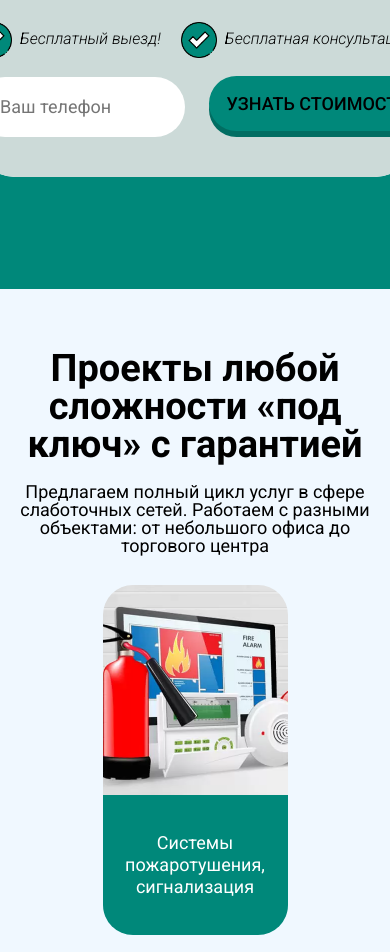
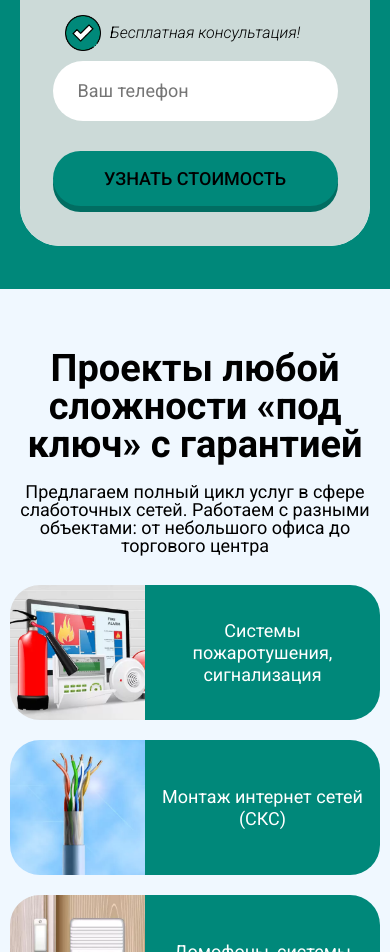
Before and after one commit to hkiper/frontier, a website: page #src/index.html in a window 390 px wide. Shown: the part 360-1312 px from the top of the page. Drawn offline with nearby package versions, Linux system fonts and the light colour scheme; files that its build step writes are made by us from their sources; files whose address does not match are found by name.

Commit message:
Services 95%

```diff
--- a/#src/index.html
+++ b/#src/index.html
@@ -23,11 +23,10 @@
 								<div class="feedback-form__item-text">Бесплатная консультация!</div>
 							</div>
 							<div class="feedback-form__callback">
-								<form action="">
+								<form action="" class="feedback-form__items">
 									<span class="feedback-form__tell"><input type="tel" class="feedback-form__tell1" name="utel"
 											value size="10" placeholder="Ваш телефон"></span>
-									<span class="feedback-form__btn"><button type="submit" class="feedback-form__btn1">Узнать
-											стоимость</button></span>
+									<span class="feedback-form__btn"><button type="submit" class="feedback-form__btn1">Узнать стоимость</button></span>
 								</form>
 							</div>
 						</div>
--- a/#src/scss/style.scss
+++ b/#src/scss/style.scss
@@ -144,15 +144,23 @@ body {
 
 	&__form {
 		width: 600px;
+
 		border-radius: 40px;
 		background-color: $mainColor2;
+		display: flex;
+		flex-direction: column;
+		justify-content: center;
+		@media (max-width: 600px) {
+			width: 350px;
+		}
 	}
 
 	// .feedback-form__top
 
 	&__top {
-		margin: auto;
-		max-width: 440px;
+		display: flex;
+		justify-content: center;
+		flex-direction: column;
 	}
 
 	// .feedback-form__title
@@ -169,6 +177,9 @@ body {
 	&__text {
 		text-align: center;
 		margin-bottom: 30px;
+		@media (max-width: 600px) {
+			display: none;
+		}
 	}
 
 	// .feedback-form__bottom
@@ -178,26 +189,39 @@ body {
 		padding: 40px 0px;
 		border-bottom-right-radius: 40px;
 		border-bottom-left-radius: 40px;
+		display: flex;
+		flex-direction: column;
+		justify-content: center;
 	}
 	// .feedback-form__item
 
 	&__item {
-		max-width: 440px;
 		display: flex;
-		justify-content: space-between;
-		margin: auto;
+		/* position: relative; */
+		justify-content: center;
+		@media (max-width: 600px) {
+			flex-direction: column;
+		}
 	}
 
 	// .feedback-form__item-text
 
 	&__item-text {
+		position: relative;
 		font-style: italic;
 		font-size: 16px;
 		font-weight: 300;
-		position: relative;
 		margin: 0px 0px 30px 20px;
 		&:first-child {
-			margin: 0px 30px 0px 45px;
+			margin: 0px 50px 0px 45px;
+		}
+		@media (max-width: 600px) {
+			padding-left: 70px;
+
+			margin: 0px 0px 20px 20px;
+			&:first-child {
+				margin: 20px 50px 35px 20px;
+			}
 		}
 
 		&::before {
@@ -205,6 +229,10 @@ body {
 			position: absolute;
 			top: -9px;
 			left: -44px;
+			@media (max-width: 600px) {
+				top: -10px;
+				left: 25px;
+			}
 			width: 36px;
 			height: 36px;
 			background-image: url(../img/form/icon2.png);
@@ -215,23 +243,50 @@ body {
 	// .feedback-form__callback
 
 	&__callback {
-		width: 440px;
 		margin: 0 auto;
+		@media (max-width: 600px) {
+			display: flex;
+			justify-content: center;
+			margin: 0px;
+		  }
+	}
+
+	// .feedback-form__items
+
+	&__items {
+		display: flex;
+		flex-direction: row;
+		justify-content: center;
+		flex-wrap: nowrap;
+		display: inline-block;
+		padding-right: 10px;
 		white-space: nowrap;
-	}
+		@media (max-width: 600px) {
+		 flex-direction: column;
+		 white-space:normal;
+		 margin-left: 10px;
+		}
+}
 
 	// .feedback-form__tell
 
 	&__tell {
-		width: 50%;
 		display: inline-block;
 		padding-right: 10px;
+		margin-left: 20px;
+		width: 230px;
+		@media (max-width: 600px) {
+			padding-right: 0px;
+			width: 285px;
+			margin: 0px 0px 30px 0px;
+			display: block;
+		}
 	}
 
 	// .feedback-form__btn
 
 	&__btn {
-		width: 50%;
+		width: 230px;
 		display: inline-block;
 		align-items: center;
 		padding-left: 10px;
@@ -241,6 +296,12 @@ body {
 		transition: all 0.1s linear;
 		&:hover {
 			top: 0px;
+		}
+		@media (max-width: 600px) {
+			width: 285px;
+			position: static;
+			display: block;
+			padding-left: 0px;
 		}
 	}
 
@@ -252,8 +313,8 @@ body {
 	}
 
 	&__btn1 {
-		width: 100%;
 		background-color: $mainColor;
+		white-space: nowrap;
 		align-items: center;
 		padding: 17px;
 		border-radius: 30px;
@@ -262,6 +323,9 @@ body {
 		box-shadow: 0 6px 0 0 #016d62;
 		&:hover {
 			box-shadow: 0 4px 0 0 #016d62;
+		}
+		@media (max-width: 600px) {
+			width: 285px;
 		}
 	}
 }
@@ -287,13 +351,17 @@ body {
 			flex-wrap: wrap;
 			justify-content: center;
 		}
+		@media (max-width: 630px) {
+			flex-direction: column;
+			justify-content: center;
+			align-items: center;
+		}
 	}
 
 	// .services__item
 
 	&__item {
 		margin: 20px;
-		/* padding: 20px; */
 		width: 20%;
 
 		@media (max-width: $md1+px) {
@@ -307,6 +375,12 @@ body {
 			max-width: 205px;
 			width: 50%;
 		}
+		@media (max-width: 630px) {
+			width: 100%;
+			/* display: block; */
+			max-width: 580px;
+			margin: 10px -10px 10px -10px;
+		}
 	}
 
 	// .services__link
@@ -316,6 +390,10 @@ body {
 		display: block;
 		border-radius: 30px;
 		overflow: hidden;
+		@media (max-width: 630px) {
+			display: flex;
+			flex-direction: row;
+		}
 		&:hover {
 			box-shadow: 0 20px 30px rgba(0, 0, 0, 0.4);
 			transform: translateY(-8px);
@@ -326,10 +404,16 @@ body {
 	// .services__img
 
 	&__img {
+		display: block;
 		height: 210px;
 		background-repeat: no-repeat;
 		background-size: cover;
 		background-position: center;
+		@media (max-width: 630px) {
+			height: 135px;
+			width: 135px;
+			min-width: 135px;
+		}
 	}
 
 	// .services__text
@@ -339,12 +423,19 @@ body {
 		justify-content: center;
 		align-items: center;
 		text-align: center;
-		height: 140px;
+		height: 150px;
 		padding: 20px;
 		background: $mainColor;
 		color: $mainColor2;
 		font-weight: 400;
 		line-height: 22px;
+		@media (max-width: 630px) {
+			height: 135px;
+			width: 100%;
+			max-width: 410px;
+			/* font-size: 20px; */
+			padding: 0px 10px;
+		}
 	}
 }
 
```
Also changed, not shown: frontier/index.html (+2 -3 lines), frontier/css/style.css, frontier/css/style.min.css.
